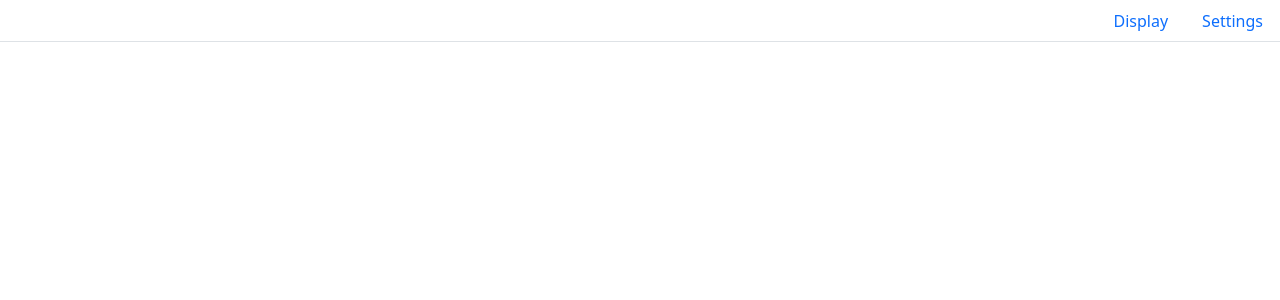
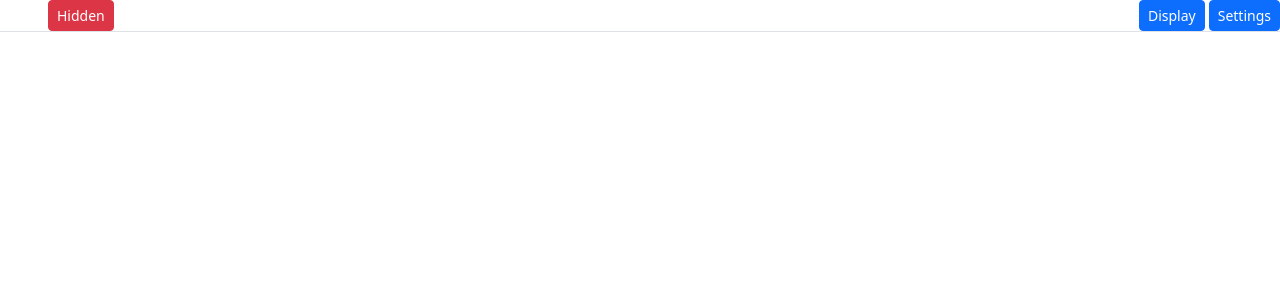
Before and after one commit to skateresults/agi-livestream-switcher, a React (Vite) app: page / in a window 1280 px wide. Shown: the top 300 px of the page. Built offline with nearby package versions, Linux system fonts and the light colour scheme.

Commit message:
feat: add background color and button to clear display

```diff
--- a/src/Controller/SettingsModal.tsx
+++ b/src/Controller/SettingsModal.tsx
@@ -15,6 +15,19 @@ export function SettingsModal({ open, onClose }: Props) {
         <Modal.Title>Settings</Modal.Title>
       </Modal.Header>
       <Modal.Body>
+        <Row className="mb-3">
+          <Col xs={2}>Background color</Col>
+          <Col xs={4}>
+            <Form.Control
+              type="color"
+              value={state.backgroundColor}
+              onChange={(e) =>
+                setState((cur) => ({ ...cur, backgroundColor: e.target.value }))
+              }
+            />
+          </Col>
+        </Row>
+
         {state.sites.map((site, siteIndex) => (
           <Row key={siteIndex} className="mb-3">
             <Col xs={2}>
--- a/src/Controller/index.tsx
+++ b/src/Controller/index.tsx
@@ -1,5 +1,5 @@
 import { useState } from "react";
-import { Nav } from "react-bootstrap";
+import { Button, Nav } from "react-bootstrap";
 import { useSharedState } from "../hooks/useSharedState";
 import { SettingsModal } from "./SettingsModal";
 
@@ -9,29 +9,56 @@ export function Controller() {
 
   return (
     <>
-      <Nav variant="tabs">
+      <Nav variant="tabs" className="align-items-center">
         {state.sites.map((site, siteIndex) => (
           <Nav.Item key={siteIndex}>
             <Nav.Link
               active={state.currentSiteIndex === siteIndex}
               onClick={() => {
-                setState((cur) => ({ ...cur, currentSiteIndex: siteIndex }));
+                if (state.currentSiteIndex === siteIndex) {
+                  return;
+                }
+
+                setState((cur) => ({
+                  ...cur,
+                  currentSiteIndex: siteIndex,
+                  visible: false,
+                }));
               }}
             >
               {site.name}
             </Nav.Link>
           </Nav.Item>
         ))}
-        <Nav.Item className="ms-auto" >
-          <Nav.Link href="/agi-livestream-switcher/#/display" target="_blank" active={false}>
-            Display
-          </Nav.Link>
+        <Nav.Item>
+          <Button
+            size="sm"
+            onClick={() => {
+              setState((cur) => ({ ...cur, visible: !cur.visible }));
+            }}
+            className="ms-5"
+            variant={state.visible ? "success" : "danger"}
+          >
+            {state.visible ? "Visible" : "Hidden"}
+          </Button>
         </Nav.Item>
-        <Nav.Item >
-          <Nav.Link onClick={() => setSettingsModalOpen(true)} active={false}>
-            Settings
-          </Nav.Link>
-        </Nav.Item>
+
+        <Button
+          size="sm"
+          href="/agi-livestream-switcher/#/display"
+          target="_blank"
+          className="ms-auto"
+        >
+          Display
+        </Button>
+
+        <Button
+          onClick={() => setSettingsModalOpen(true)}
+          size="sm"
+          className="ms-1"
+        >
+          Settings
+        </Button>
       </Nav>
       {state.sites.map((site, siteIndex) => (
         <iframe
--- a/src/Display.tsx
+++ b/src/Display.tsx
@@ -2,8 +2,22 @@ import { useSharedState } from "./hooks/useSharedState";
 
 export function Display() {
   const [state] = useSharedState();
+
   return (
     <>
+      {!state.visible && (
+        <div
+          style={{
+            position: "absolute",
+            top: 0,
+            left: 0,
+            width: "100%",
+            height: "100%",
+            backgroundColor: state.backgroundColor,
+          }}
+        />
+      )}
+
       {state.sites.map((site, siteIndex) => (
         <iframe
           key={siteIndex}
@@ -13,7 +27,10 @@ export function Display() {
             width: "100%",
             height: "100%",
             border: "none",
-            display: state.currentSiteIndex === siteIndex ? "block" : "none",
+            display:
+              state.visible && state.currentSiteIndex === siteIndex
+                ? "block"
+                : "none",
           }}
         />
       ))}
--- a/src/constants.ts
+++ b/src/constants.ts
@@ -3,4 +3,6 @@ import { SharedState } from "./types";
 export const DEFAULT_SHARED_STATE: SharedState = {
   sites: [],
   currentSiteIndex: 0,
+  backgroundColor: "#00b140",
+  visible: false,
 };
--- a/src/types.ts
+++ b/src/types.ts
@@ -1,4 +1,6 @@
 export interface SharedState {
   sites: { name: string; controllerUrl: string; displayUrl: string }[];
   currentSiteIndex: number;
+  backgroundColor: string;
+  visible: boolean;
 }
```
